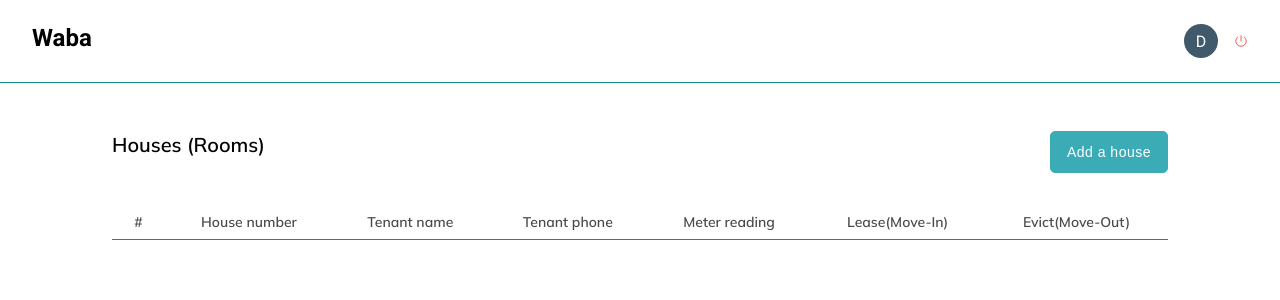
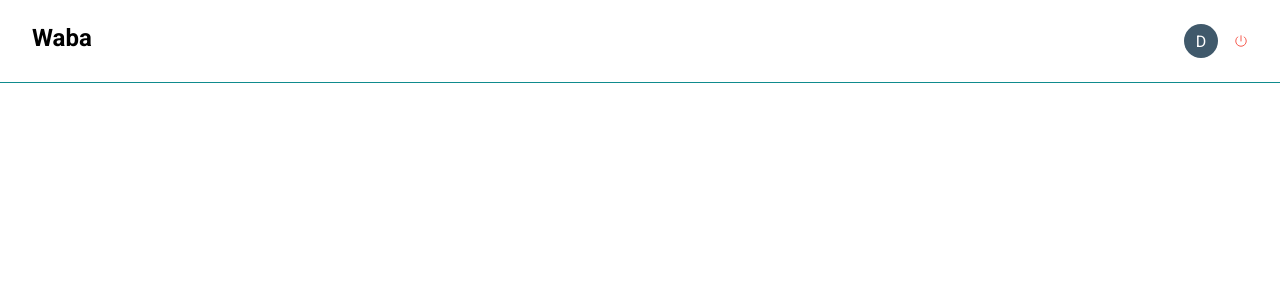
Before and after one commit to Ocholla-T/waba-rui, a React (Vite) app: page / in a window 1280 px wide. Shown: the top 300 px of the page. Built offline with nearby package versions, Linux system fonts and the light colour scheme.

Commit message:
ADD added navigationbar component

```diff
--- a/src/components/pages/dashboard/index.tsx
+++ b/src/components/pages/dashboard/index.tsx
@@ -1,40 +1,13 @@
+import { NavigationBar } from '@ui/navigationBar'
 import { FC, ReactElement } from 'react'
-import { NavigationBar } from '@ui/navigationBar'
-import { CustomButton } from '@ui/button'
-import './_styles.scss'
 
-type dashboardProps = {}
+type DashboardProps = {}
 
-export const Dashboard: FC<dashboardProps> = ({}: dashboardProps): ReactElement => {
+export const Dashboard: FC<DashboardProps> = ({}): ReactElement => {
   return (
-    <main>
+    <>
       <NavigationBar />
-      <section className="dashboard">
-        <div className="dashboard--header">
-          <h1>Houses (Rooms)</h1>
-          <CustomButton
-            type="button"
-            value="Add a house"
-            style={{ width: 'fit-content', textTransform: 'none' }}
-            className="container-override"
-          />
-        </div>
-        <div className="dashboard--content">
-          <table className="dashboard--content--table">
-            <thead>
-              <tr className="dashboard--content--table--header">
-                <th>#</th>
-                <th>House number</th>
-                <th>Tenant name</th>
-                <th>Tenant phone</th>
-                <th>Meter reading</th>
-                <th>Lease(Move-In)</th>
-                <th>Evict(Move-Out)</th>
-              </tr>
-            </thead>
-          </table>
-        </div>
-      </section>
-    </main>
+      <main></main>
+    </>
   )
 }
```
